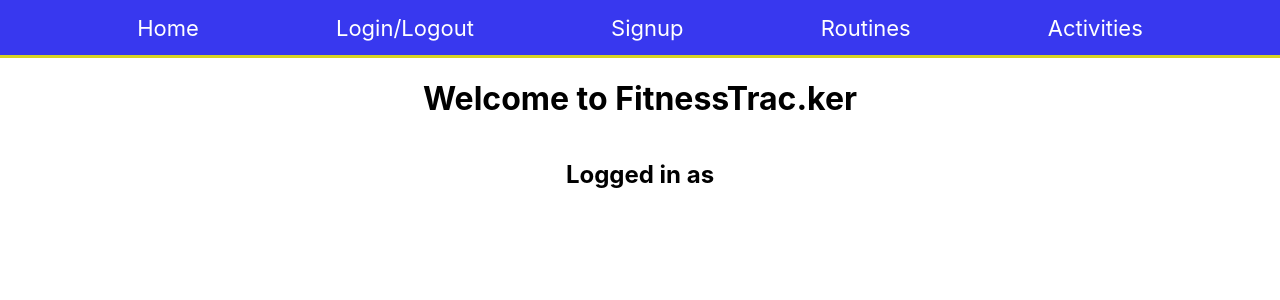
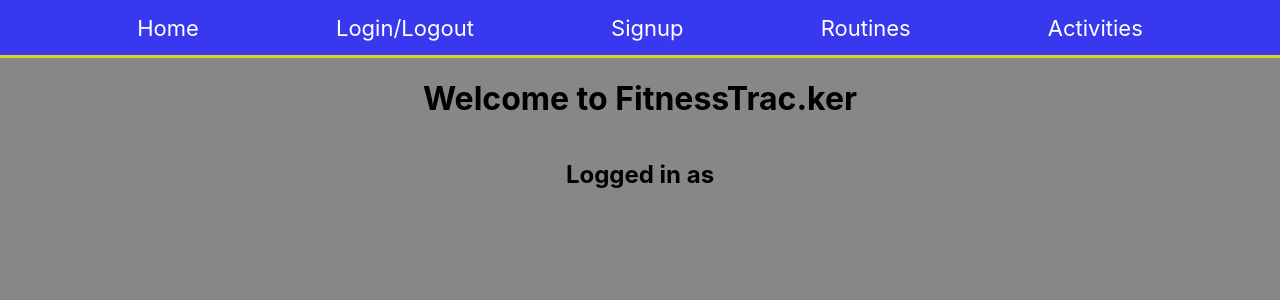
Before and after one commit to RLjumber/FitnessTrackerFrontend, a React (Create React App) app: page /home in a window 1280 px wide. Shown: the top 300 px of the page. Built offline with nearby package versions, Linux system fonts and the light colour scheme.

Commit message:
route set up for myRoutines

```diff
--- a/src/App.js
+++ b/src/App.js
@@ -24,7 +24,7 @@ function App() {
   const [count, setCount] = useState('');
 
   return (
-    <div className="App">
+    <div className={styles.App}>
       <Router >
         <header className={styles.top}>
           <Link to="/home"> Home </Link>
@@ -95,6 +95,27 @@ function App() {
             />
           </Route>
 
+          <Route exact path={"/:username/routines"}
+            render={
+              (routeProps) => {
+                const {
+                  match: {
+                    params: {
+                      username,
+                    },
+                  },
+                } = routeProps;
+                return (
+                  <MyRoutines
+                    jwt={jwt}
+                    BASE_URL={BASE_URL}
+                    username={username}
+                  />
+                );
+              }
+            }
+          />
+
         </Switch>
       </Router>
     </div>
--- a/src/App.module.css
+++ b/src/App.module.css
@@ -38,3 +38,7 @@ a:hover {
 a:active {
       text-decoration: underline;
 }
+
+.App {
+      background-color: rgb(135, 135, 135);
+}
```
